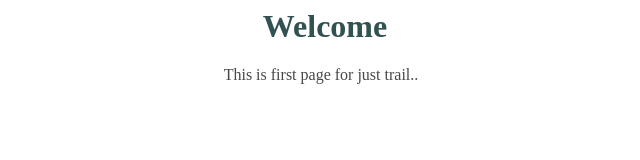
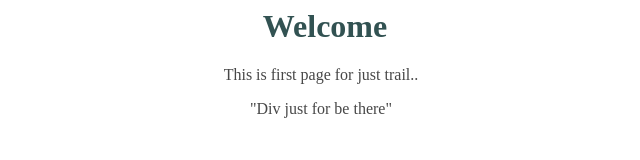
Before and after one commit to gauravkhuperkar/AjaxParctise, a website: page index.html in a window 1280 px wide. Shown: the whole page, without its empty margins (319-959 px from the left). Drawn offline with Linux system fonts and the light colour scheme.

Commit message:
added div for trail and give central css for it.

```diff
--- a/index.css
+++ b/index.css
@@ -9,6 +9,10 @@ h1 {
 	color: #325252
 }
 
+div {
+	text-align: center;
+}
+
 p {
 	text-align: center;
 }
--- a/index.html
+++ b/index.html
@@ -4,9 +4,10 @@
 	<link rel="stylesheet" type="text/css" href="/index.css">
 </head>
 <body>
-		<h1>Welcome</h1>
-		<p>This is first page for just trail..</p>
+	<h1>Welcome</h1>
+	<p>This is first page for just trail..</p>
 	<div>
+		"Div just for be there"
 	</div>
 </body>
 </html>
```
